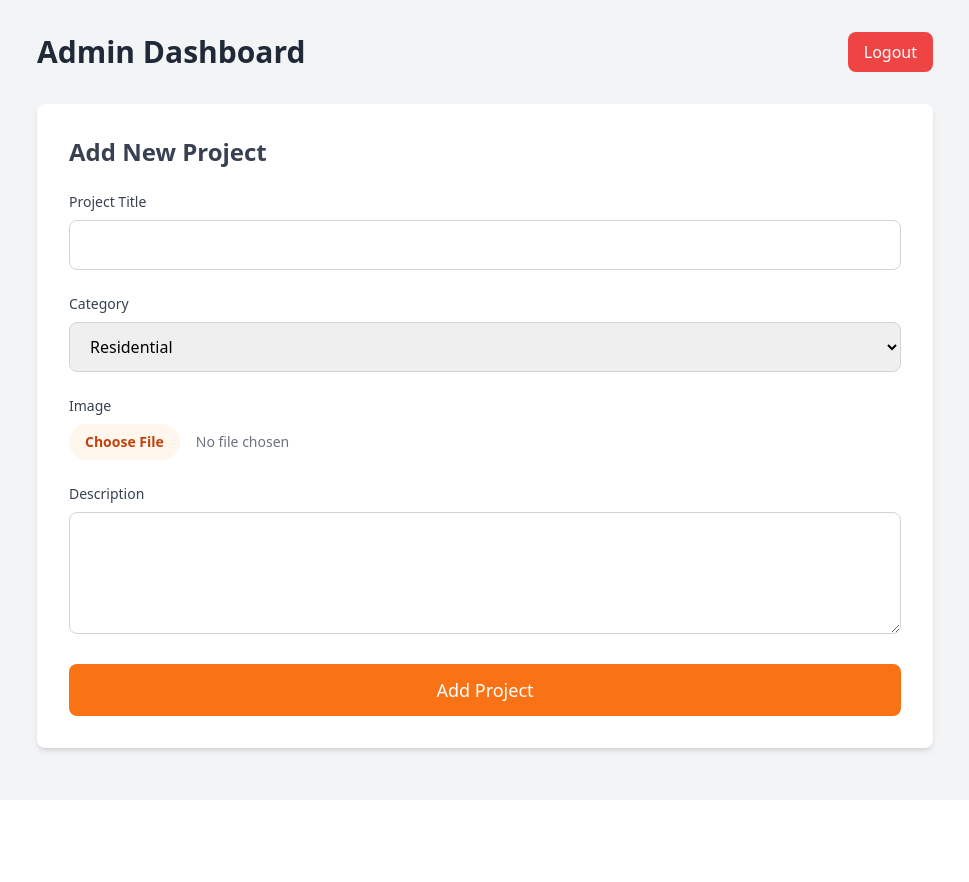
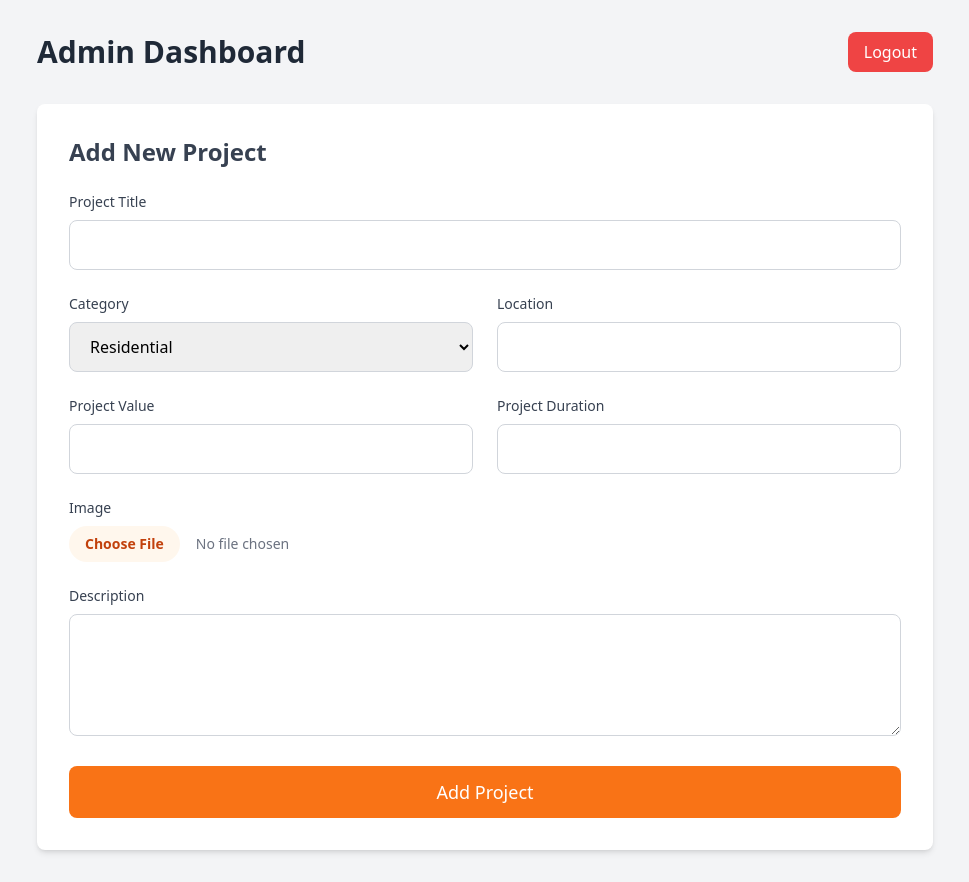
Before and after one commit to abdulrehmangulfaraz/Bin-Qasim-Enterprises, a React (Vite) app: page /admin in a window 1280 px wide. Shown: the whole page, without its empty margins (155-1124 px from the left). Before the commit the page ends 800 px from the top, so only its background shows below. Built offline with nearby package versions, Linux system fonts and the light colour scheme; sample sign-in values are in the browser's storage.

Commit message:
feat: update admin form with all project fields

```diff
--- a/src/pages/Admin.tsx
+++ b/src/pages/Admin.tsx
@@ -27,11 +27,11 @@ const Admin = () => {
         <div className="bg-white rounded-lg shadow-md p-8">
           <h2 className="text-2xl font-semibold text-gray-700 mb-6">Add New Project</h2>
           <form className="space-y-6">
-            {/* Form fields will be made functional in the next step */}
             <div>
               <label htmlFor="title" className="block text-sm font-medium text-gray-700 mb-2">Project Title</label>
               <input type="text" id="title" name="title" className="w-full px-4 py-3 border border-gray-300 rounded-lg focus:ring-2 focus:ring-orange-500" />
             </div>
+             <div className="grid grid-cols-1 md:grid-cols-2 gap-6">
                 <div>
                     <label htmlFor="category" className="block text-sm font-medium text-gray-700 mb-2">Category</label>
                     <select id="category" name="category" className="w-full px-4 py-3 border border-gray-300 rounded-lg focus:ring-2 focus:ring-orange-500">
@@ -39,6 +39,21 @@ const Admin = () => {
                         <option>Commercial</option>
                         <option>Industrial</option>
                     </select>
+                </div>
+                <div>
+                    <label htmlFor="location" className="block text-sm font-medium text-gray-700 mb-2">Location</label>
+                    <input type="text" id="location" name="location" className="w-full px-4 py-3 border border-gray-300 rounded-lg focus:ring-2 focus:ring-orange-500" />
+                </div>
+            </div>
+            <div className="grid grid-cols-1 md:grid-cols-2 gap-6">
+                <div>
+                    <label htmlFor="value" className="block text-sm font-medium text-gray-700 mb-2">Project Value</label>
+                    <input type="text" id="value" name="value" className="w-full px-4 py-3 border border-gray-300 rounded-lg focus:ring-2 focus:ring-orange-500" />
+                </div>
+                <div>
+                    <label htmlFor="duration" className="block text-sm font-medium text-gray-700 mb-2">Project Duration</label>
+                    <input type="text" id="duration" name="duration" className="w-full px-4 py-3 border border-gray-300 rounded-lg focus:ring-2 focus:ring-orange-500" />
+                </div>
             </div>
             <div>
               <label htmlFor="image" className="block text-sm font-medium text-gray-700 mb-2">Image</label>
```
Lines whose indentation alone changed are shown as unchanged.
